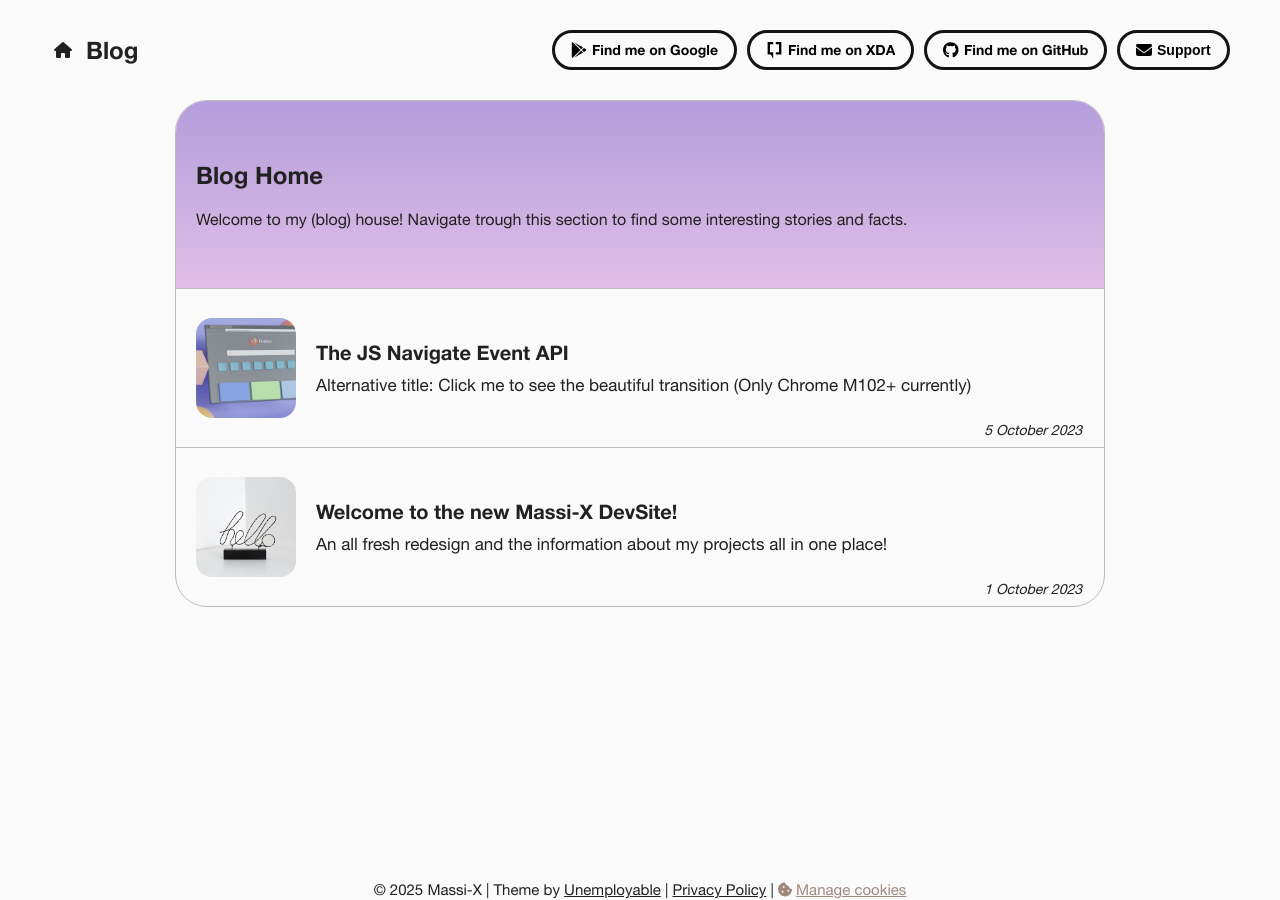
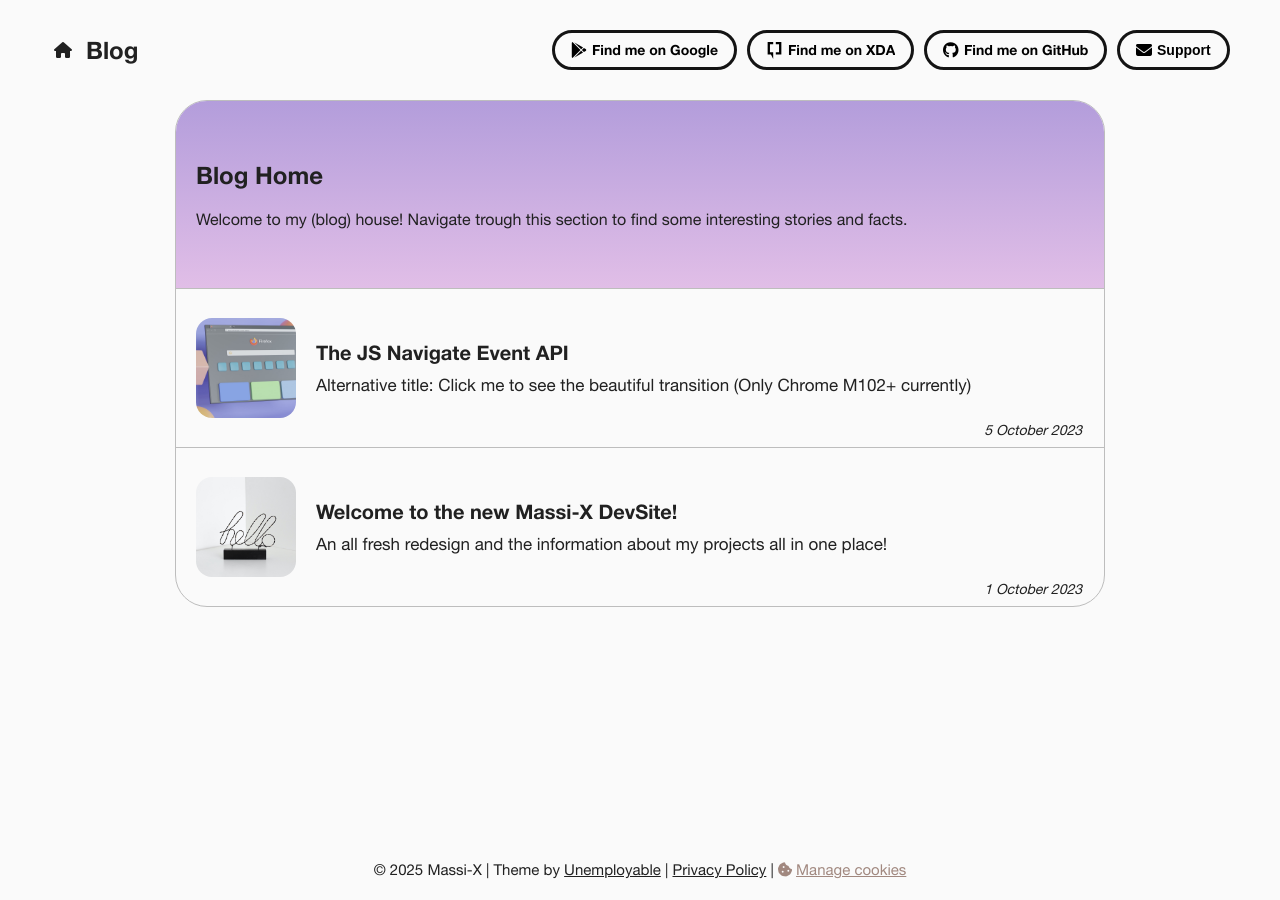
Before and after one commit to Massi-X/massi-x.github.io, a Jekyll site: the page built from blog.html, in a window 1280 px wide. Built offline with Jekyll 4.4.1, drawn with Linux system fonts in a browser that asks for light colours.

Commit message:
Fix footer padding from 65dd356

```diff
--- a/assets/css/style.scss
+++ b/assets/css/style.scss
@@ -292,8 +292,8 @@ p {
 	position: relative;
 	margin-top: auto !important;
 	text-align: center;
-	padding: 20px 0;
-	padding-bottom: env(safe-area-inset-bottom); //ios navbar padding
+	padding-top: 20px;
+	padding-bottom: max(20px, env(safe-area-inset-bottom)); //ios navbar padding
 	font-size: 15px;
 	line-height: 20px;
 }
```
